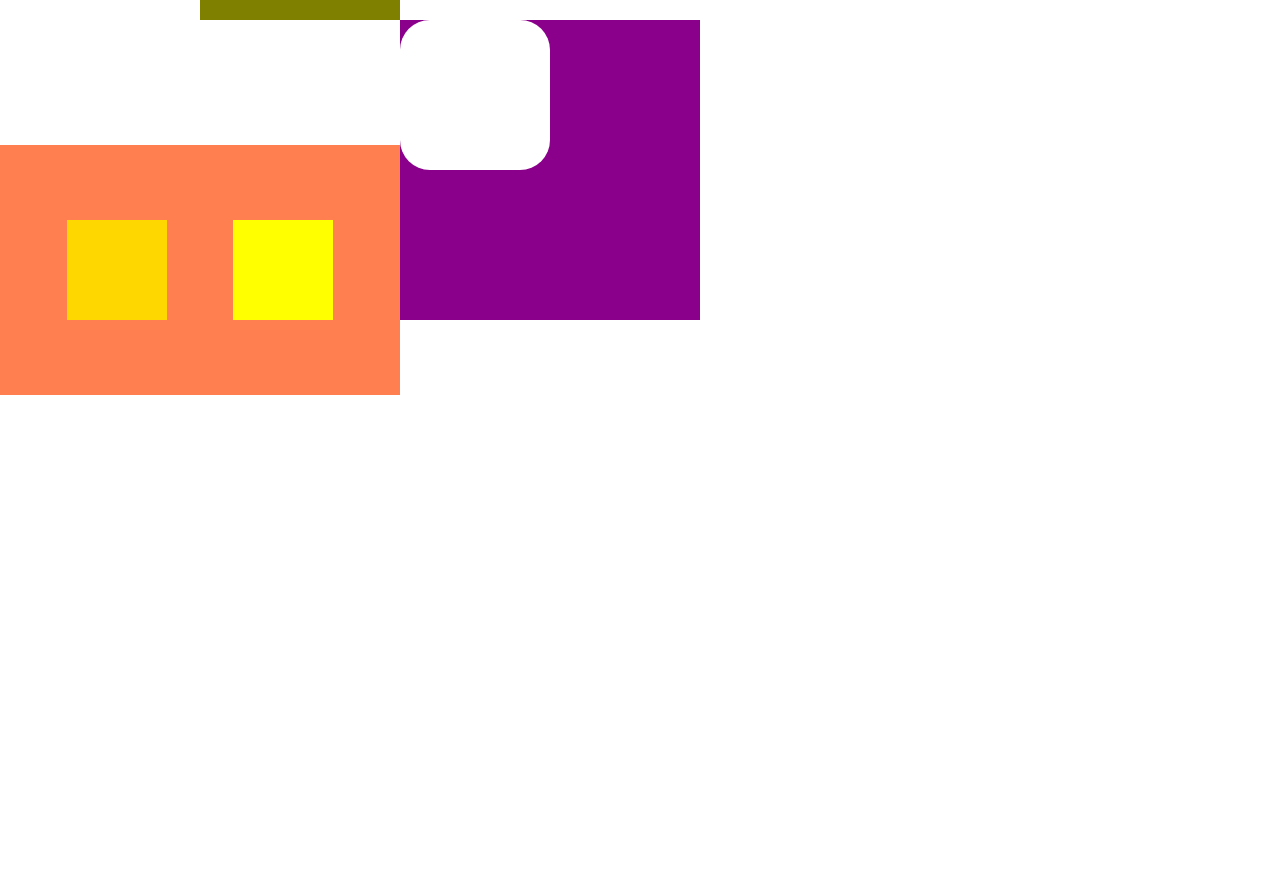
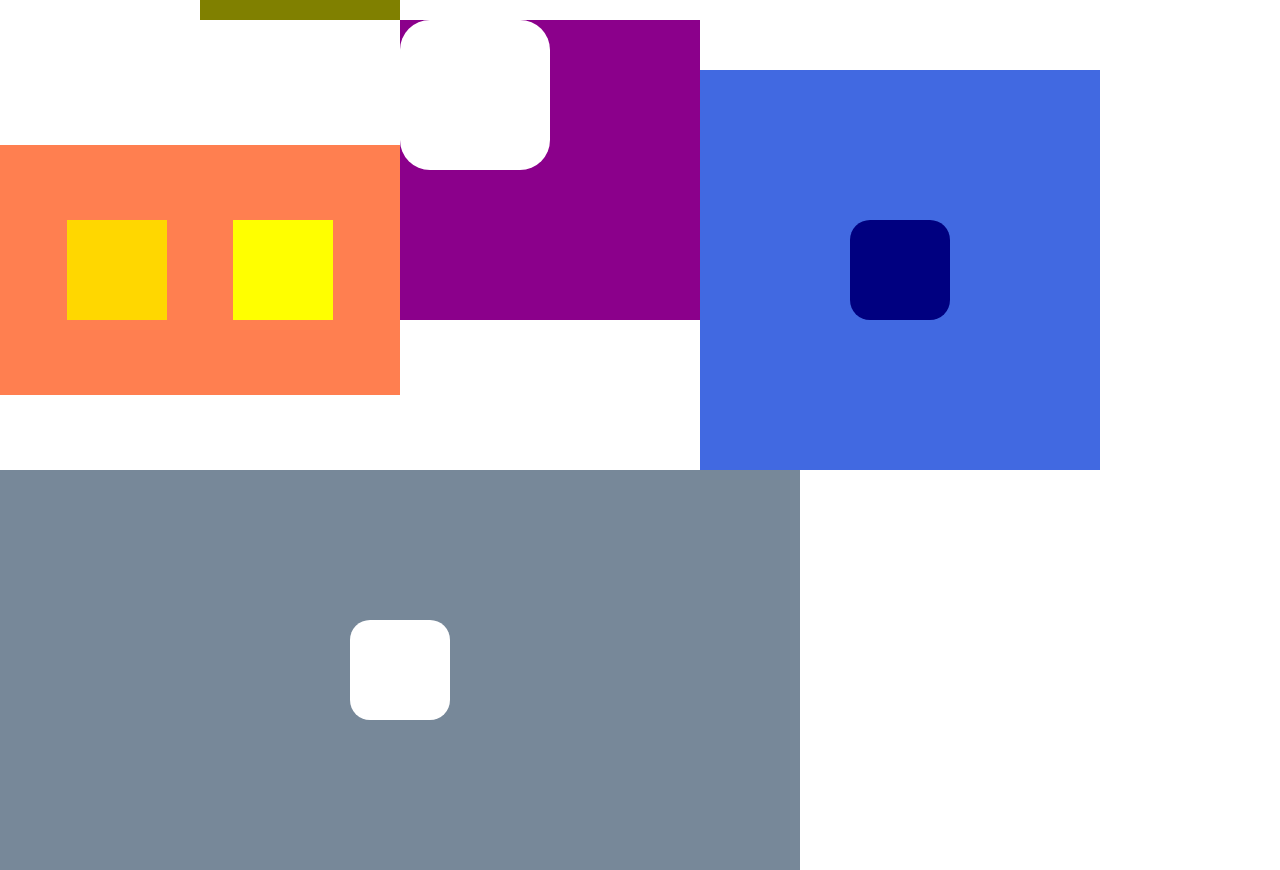
Before and after one commit to frommainland/framer30days, a Gatsby site: page / in a window 1280 px wide. Shown: the part 1786-2656 px from the top of the page. Before the commit the page ends 2181 px from the top, so only its background shows below. Built offline with nearby package versions, Linux system fonts and the light colour scheme; Gatsby itself is replaced by a stand-in of ours.

Commit message:
useAnimation03/04

```diff
--- a/package.json
+++ b/package.json
@@ -5,7 +5,7 @@
   "version": "0.1.0",
   "author": "Kyle Mathews <mathews.kyle@gmail.com>",
   "dependencies": {
-    "framer-motion": "^2.0.0",
+    "framer-motion": "^2.4.1",
     "gatsby": "^2.23.12",
     "gatsby-image": "^2.4.9",
     "gatsby-plugin-manifest": "^2.4.14",
--- a/src/components/useanimation02.js
+++ b/src/components/useanimation02.js
@@ -23,7 +23,6 @@ export default function UseAnimation02() {
           cursor: "grab",
           position: "absolute",
         }}
-        // Dragging
         drag
         animate={controls}
         onDragEnd={() => {
--- /dev/null
+++ b/src/components/useanimation03.js
@@ -0,0 +1,42 @@
+import React, { useState } from "react"
+import { motion, useAnimation } from "framer-motion"
+import { func } from "prop-types"
+
+export default function UseAnimation03() {
+  const animation = useAnimation()
+
+  let sequence = async function () {
+    await animation.start({
+      scaleX: 0.2,
+      transition: { duration: 0.3, ease: "backInOut" },
+    })
+    await animation.start({
+      scaleY: 0.2,
+      transition: { duration: 0.3, ease: "backInOut" },
+    })
+    animation.start({ scaleX: 1, scaleY: 1, transition: { duration: 1 } })
+  }
+  return (
+    <div
+      style={{
+        width: 400,
+        height: 400,
+        background: "ROYALBLUE",
+        display: "inline-flex",
+        justifyContent: "center",
+        alignItems: "center",
+      }}
+    >
+      <motion.div
+        style={{
+          width: 100,
+          height: 100,
+          borderRadius: 20,
+          background: "NAVY",
+        }}
+        animate={animation}
+        onTap={() => sequence()}
+      ></motion.div>
+    </div>
+  )
+}
--- /dev/null
+++ b/src/components/useanimation04.js
@@ -0,0 +1,66 @@
+import React, { useState } from "react"
+import { motion, useAnimation } from "framer-motion"
+import { func } from "prop-types"
+
+export default function UseAnimation04() {
+  const animation = useAnimation()
+  async function sequence() {
+    await animation.start({
+      scale: 0.2,
+      transition: { duration: 1, ease: "backInOut" },
+    })
+    await animation.start({
+      scale: 0.2,
+      transition: { duration: 0.5 },
+    })
+    await animation.start({
+      x: -100,
+      y: 0,
+      scale: 0.1,
+      skew: -5,
+      transition: { duration: 0.5 },
+    })
+    await animation.start({
+      x: 0,
+      y: 100,
+      scale: 2,
+      skew: 0,
+      rotate: 20,
+      transition: { duration: 0.5 },
+    })
+    await animation.start({
+      x: 0,
+      transition: { duration: 1 },
+    })
+    animation.start({
+      x: 0,
+      y: 0,
+      scale: 1,
+      rotate: 0,
+      transition: { duration: 1, ease: "easeIn" },
+    })
+  }
+  return (
+    <div
+      style={{
+        width: 800,
+        height: 400,
+        background: "LIGHTSLATEGRAY",
+        display: "inline-flex",
+        justifyContent: "center",
+        alignItems: "center",
+      }}
+    >
+      <motion.div
+        style={{
+          width: 100,
+          height: 100,
+          borderRadius: 20,
+          background: "white",
+        }}
+        animate={animation}
+        onTap={() => sequence()}
+      ></motion.div>
+    </div>
+  )
+}
--- a/src/pages/index.js
+++ b/src/pages/index.js
@@ -1,28 +1,29 @@
 import React from "react"
 import { Link } from "gatsby"
-
 
 import Layout from "../components/layout"
 import Image from "../components/image"
 
 import "../styles/modern-normalize.css"
-import TextMidReveal from '../components/textMidReveal'
-import TopReveal from '../components/topReveal'
-import JumpTop from '../components/jumpTop'
-import TapButton from '../components/tapButton'
-import PanButton from '../components/panButton'
-import SeriesOfUsestate from '../components/seriesOfUsestate'
-import ConditionalRender from '../components/conditionalRender'
-import BatteryButton from '../components/batteryButton'
-import BallCarousel from '../components/ballCarousel'
-import MoonCarousel from '../components/moonCarousel'
-import Cycle01 from '../components/cycle01'
-import Cycle02 from '../components/cycle02'
-import Cycle03 from '../components/cycle03'
-import Cycle04 from '../components/cycle04'
-import Cycle05 from '../components/cycle05'
-import UseAnimation01 from '../components/useanimation01'
-import UseAnimation02 from '../components/useanimation02'
+import TextMidReveal from "../components/textMidReveal"
+import TopReveal from "../components/topReveal"
+import JumpTop from "../components/jumpTop"
+import TapButton from "../components/tapButton"
+import PanButton from "../components/panButton"
+import SeriesOfUsestate from "../components/seriesOfUsestate"
+import ConditionalRender from "../components/conditionalRender"
+import BatteryButton from "../components/batteryButton"
+import BallCarousel from "../components/ballCarousel"
+import MoonCarousel from "../components/moonCarousel"
+import Cycle01 from "../components/cycle01"
+import Cycle02 from "../components/cycle02"
+import Cycle03 from "../components/cycle03"
+import Cycle04 from "../components/cycle04"
+import Cycle05 from "../components/cycle05"
+import UseAnimation01 from "../components/useanimation01"
+import UseAnimation02 from "../components/useanimation02"
+import UseAnimation03 from "../components/useanimation03"
+import UseAnimation04 from "../components/useanimation04"
 
 const IndexPage = () => (
   <Layout>
@@ -43,6 +44,8 @@ const IndexPage = () => (
     <Cycle05 />
     <UseAnimation01 />
     <UseAnimation02 />
+    <UseAnimation03 />
+    <UseAnimation04 />
   </Layout>
 )
 
```
Also changed, not shown: README.md, 1 other file.
